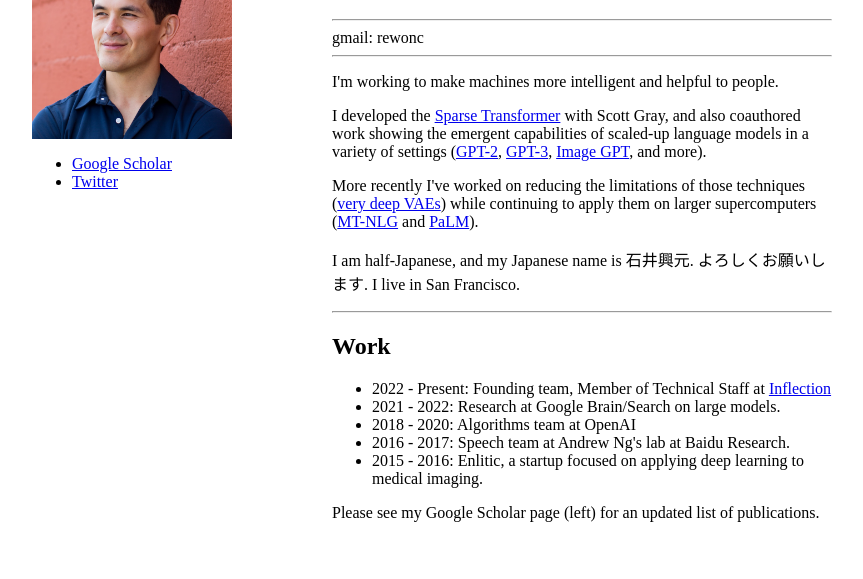
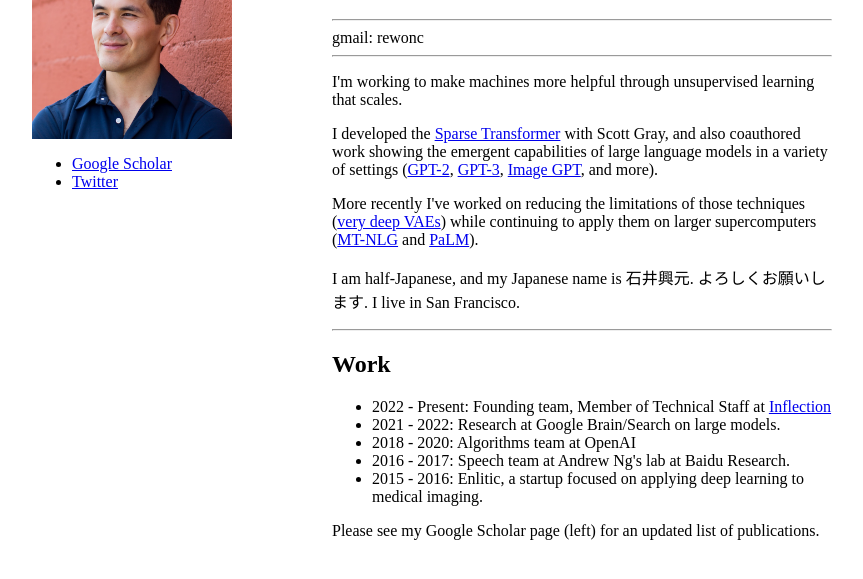
Before and after one commit to rewonc/rewonc.github.io, a plain HTML site: page index.html in a window 1280 px wide. Shown: the part 69-648 px from the top of the page, without its empty margins (208-1071 px from the left). Drawn offline with Linux system fonts and the light colour scheme.

Commit message:
Update index.html

```diff
--- a/index.html
+++ b/index.html
@@ -33,11 +33,11 @@
 	  	<hr />
 
 <p>
-	I'm working to make machines more intelligent and helpful to people.
+	I'm working to make machines more helpful through unsupervised learning that scales.
 </p>
 
 <p>
-	I developed the <a href="https://openai.com/blog/sparse-transformer/">Sparse Transformer</a> with Scott Gray, and also coauthored work showing the emergent capabilities of scaled-up language models in a variety of settings (<a href="https://openai.com/blog/better-language-models/">GPT-2</a>, <a href="https://arxiv.org/abs/2005.14165">GPT-3</a>, <a href="https://openai.com/blog/image-gpt/">Image GPT</a>, and more).
+	I developed the <a href="https://openai.com/blog/sparse-transformer/">Sparse Transformer</a> with Scott Gray, and also coauthored work showing the emergent capabilities of large language models in a variety of settings (<a href="https://openai.com/blog/better-language-models/">GPT-2</a>, <a href="https://arxiv.org/abs/2005.14165">GPT-3</a>, <a href="https://openai.com/blog/image-gpt/">Image GPT</a>, and more).
 </p>
 
 <p>
```
